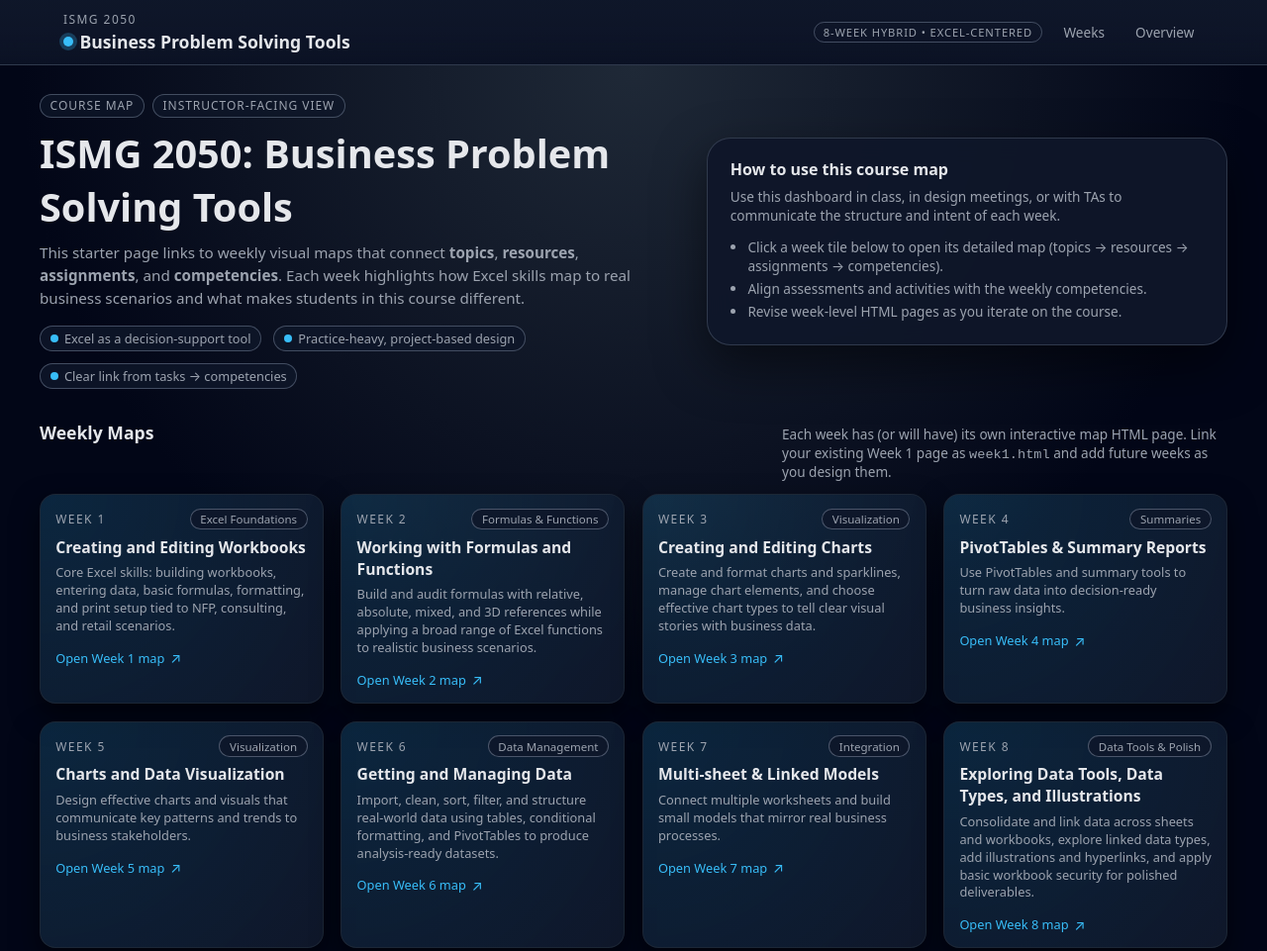
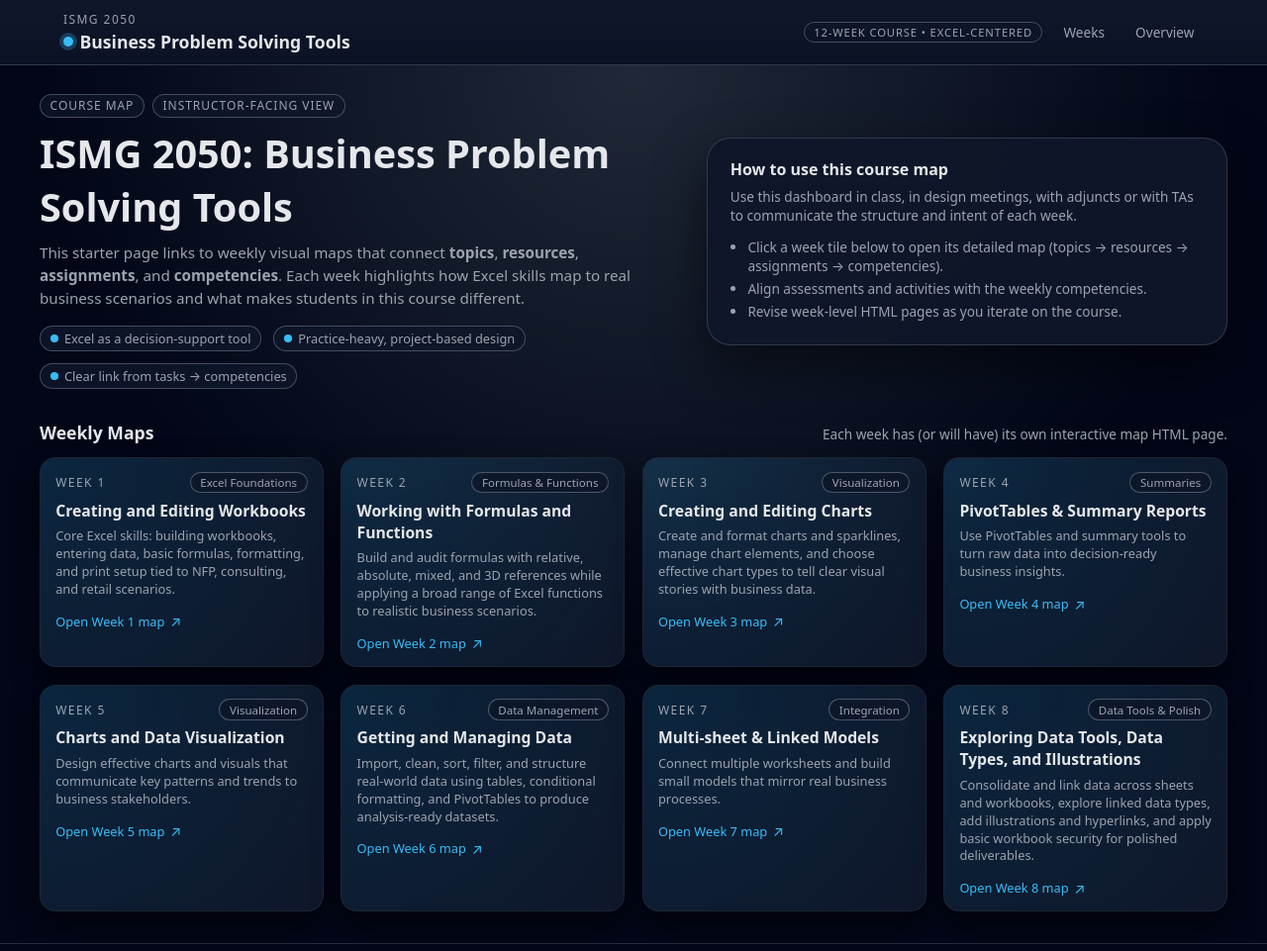
Before and after one commit to ProfSaleh/ismg2050-course-map, a plain HTML site: page index.html in a window 1280 px wide. Shown: the top 961 px of the page at 99% size. Drawn offline with Linux system fonts and the light colour scheme.

Commit message:
Updated Index Page

```diff
--- a/index.html
+++ b/index.html
@@ -395,7 +395,7 @@
       </div>
 
       <div class="nav-links">
-        <span class="nav-chip">8-week hybrid • Excel-centered</span>
+        <span class="nav-chip">12-week course • Excel-centered</span>
         <a href="#weeks">Weeks</a>
         <a href="#overview">Overview</a>
       </div>
@@ -443,7 +443,7 @@
         <aside class="hero-panel">
           <h2>How to use this course map</h2>
           <p>
-            Use this dashboard in class, in design meetings, or with TAs to
+            Use this dashboard in class, in design meetings, with adjuncts or with TAs to
             communicate the structure and intent of each week.
           </p>
           <ul>
@@ -467,8 +467,7 @@
           <h2>Weekly Maps</h2>
           <p>
             Each week has (or will have) its own interactive map HTML page.
-            Link your existing Week 1 page as <code>week1.html</code> and add
-            future weeks as you design them.
+
           </p>
         </div>
 
```
